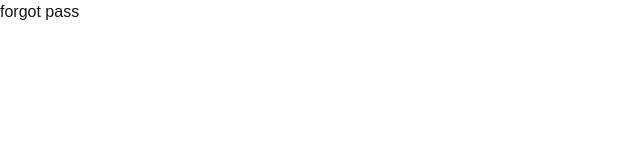
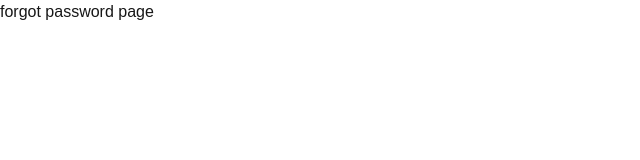
Before and after one commit to Alin58236/next-js-in-one-hour, a Next.js app in the folder first-basic-nextjs-app/: page /forgot-password in a window 1280 px wide. Shown: the top 160 px of the page, without its empty margins (0-640 px from the left). Built offline with nearby package versions, Linux system fonts and the light colour scheme.

Commit message:
clarification and group routing

```diff
--- /dev/null
+++ b/first-basic-nextjs-app/src/app/(auth)/forgot-password/page.tsx
@@ -0,0 +1,8 @@
+export default function forgotpassword() {
+
+  return <>
+      <div>
+        <p>forgot password page</p>
+      </div>
+    </>
+};
--- a/first-basic-nextjs-app/src/app/forgot-password/page.tsx
+++ b/first-basic-nextjs-app/src/app/(auth)/register/page.tsx
@@ -2,7 +2,7 @@ import React from 'react'
 
 const page = () => {
   return (
-    <div>forgot pass</div>
+    <div>register page</div>
   )
 }
 
--- a/first-basic-nextjs-app/src/app/product/[id]/page.tsx
+++ b/first-basic-nextjs-app/src/app/product/[id]/page.tsx
@@ -12,6 +12,8 @@ const  page = async({ params }: { params: { id: string } }) => {
         <p>La genul asta de componente/pagini randate dinamic in functie de path</p>
 
         <p>poti folosi si export default function (edf), si react component (rafce)!! Vezi pe  <u><a href='https://github.com/Alin58236/next-js-in-one-hour/blob/main/first-basic-nextjs-app/src/app/product/%5Bid%5D/page.tsx'>github</a></u></p>
+
+        <p>Este recomandat totusi sa folosesti edf pentru ca daca folosesti rafce esti obligat sa numesti componenta react ca si fisierul (page)</p>
 
         <p> id : {id}</p>
 
```
Also changed, not shown: first-basic-nextjs-app/src/app/register/page.tsx (deleted, +0 -9 lines), first-basic-nextjs-app/src/app/(auth)/login/page.tsx (renamed from first-basic-nextjs-app/src/app/login/page.tsx).
